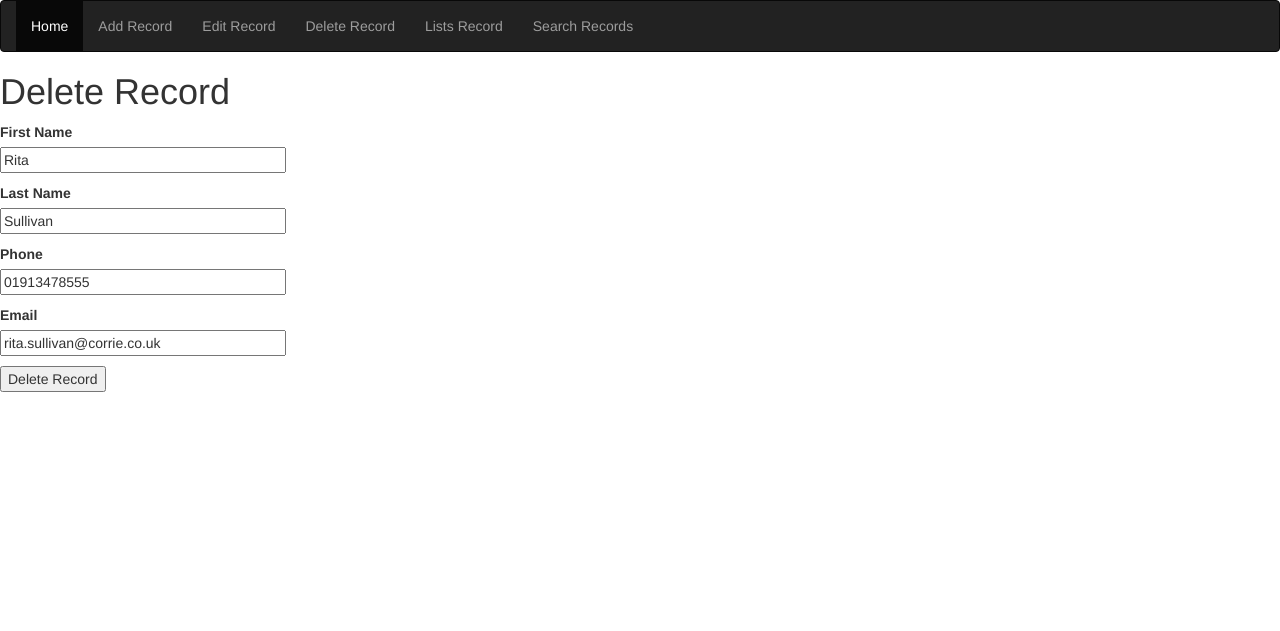
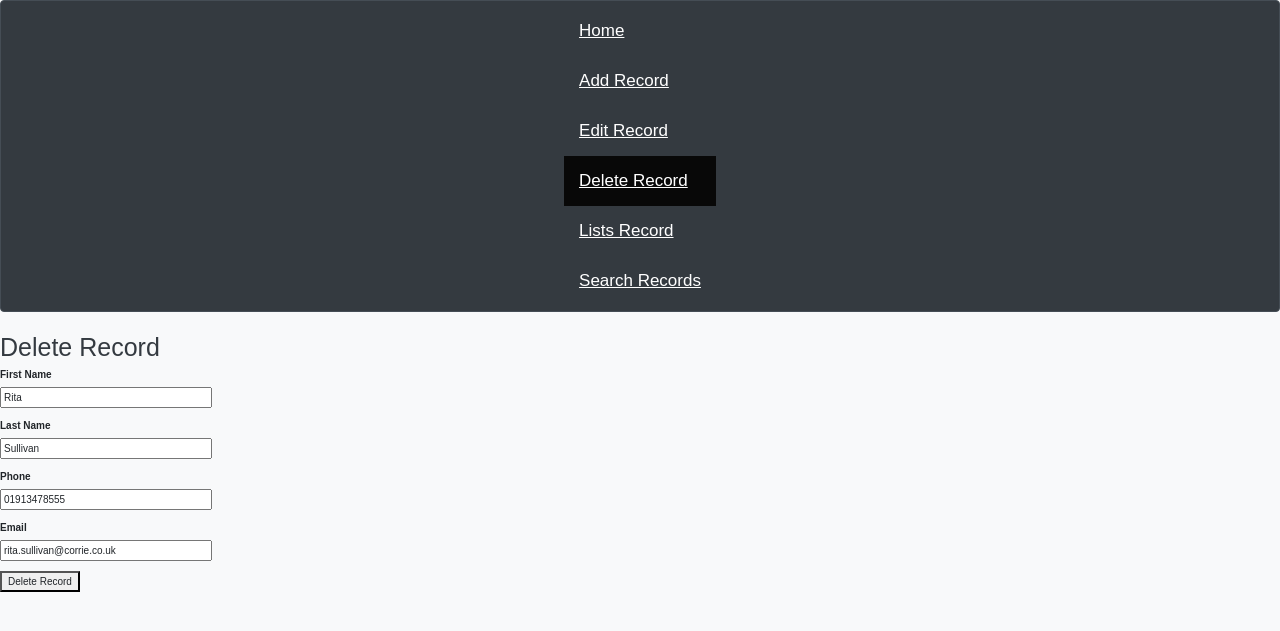
Before and after one commit to Dillan-03/PropelTechnicalInterview, a Flask app: page /delete/1 in a window 1280 px wide. Shown: the top 631 px of the page. Run offline with Flask 3, Linux system fonts and the light colour scheme; some libraries are stand-ins or nearby versions.

Commit message:
adding some basic styling

```diff
--- /dev/null
+++ b/static/styles.css
@@ -0,0 +1,41 @@
+body {
+    font-family: Arial, sans-serif;
+    background-color: #f8f9fa;
+    margin: 0;
+    padding: 0;
+}
+
+.navbar-inverse {
+    background-color: #343a40;
+    border-color: #454d55;
+}
+.nav{
+    font-size: 17px;
+}
+
+.navbar-inverse .navbar-brand,
+.navbar-inverse .navbar-nav > li > a {
+    color: #fff;
+}
+
+.container {
+    margin-top: 20px;
+}
+
+h1 {
+    color: #343a40;
+}
+
+.form-group {
+    margin-bottom: 15px;
+}
+
+ .navbar-nav > li {
+            position: relative;
+}
+
+.navbar-nav li:hover{
+    font-size: 20px;
+    border-radius: 1px;
+    border:1px white solid;
+}
--- a/templates/delete.html
+++ b/templates/delete.html
@@ -7,6 +7,11 @@
   <link rel="stylesheet" href="https://maxcdn.bootstrapcdn.com/bootstrap/3.4.1/css/bootstrap.min.css">
   <script src="https://ajax.googleapis.com/ajax/libs/jquery/3.7.1/jquery.min.js"></script>
   <script src="https://maxcdn.bootstrapcdn.com/bootstrap/3.4.1/js/bootstrap.min.js"></script>
+  <link rel="stylesheet" href="https://cdn.jsdelivr.net/npm/bootstrap@5.2.0-beta1/dist/css/bootstrap.min.css" integrity="sha384-0evSXbVzTVFT4GX6F7JY7EEKgucPFBzrYBsCmL3iKm8cofSSE//jywz9jIKjUe3Zb" crossorigin="anonymous">
+<script src="https://cdn.jsdelivr.net/npm/bootstrap@5.2.0-beta1/dist/js/bootstrap.bundle.min.js" integrity="sha384-OgwmRWzBJ8QqypiFvU+9fwP6a5TCgjTPLMQzE4OzqlZTUhvkgQf6z/XjgOtPV+le" crossorigin="anonymous"></script>
+
+        <link rel="stylesheet" href="{{ url_for('static', filename='styles.css') }}">
+
 </head>
 <body>
 
@@ -14,10 +19,10 @@
   <div class="container-fluid">
 
     <ul class="nav navbar-nav">
-      <li class="active"><a href="/">Home</a></li>
-      <li><a href="/add">Add Record</a></li>
+      <li ><a href="/">Home</a></li>
+      <li ><a href="/add">Add Record</a></li>
       <li><a href="/error">Edit Record</a></li>
-      <li><a href="/error">Delete Record</a></li>
+      <li class="active"><a href="/error">Delete Record</a></li>
         <li><a href="/list">Lists Record</a></li>
     <li><a href="/search">Search Records</a></li>
 
--- a/templates/home.html
+++ b/templates/home.html
@@ -7,6 +7,11 @@
   <link rel="stylesheet" href="https://maxcdn.bootstrapcdn.com/bootstrap/3.4.1/css/bootstrap.min.css">
   <script src="https://ajax.googleapis.com/ajax/libs/jquery/3.7.1/jquery.min.js"></script>
   <script src="https://maxcdn.bootstrapcdn.com/bootstrap/3.4.1/js/bootstrap.min.js"></script>
+  <link rel="stylesheet" href="https://cdn.jsdelivr.net/npm/bootstrap@5.2.0-beta1/dist/css/bootstrap.min.css" integrity="sha384-0evSXbVzTVFT4GX6F7JY7EEKgucPFBzrYBsCmL3iKm8cofSSE//jywz9jIKjUe3Zb" crossorigin="anonymous">
+<script src="https://cdn.jsdelivr.net/npm/bootstrap@5.2.0-beta1/dist/js/bootstrap.bundle.min.js" integrity="sha384-OgwmRWzBJ8QqypiFvU+9fwP6a5TCgjTPLMQzE4OzqlZTUhvkgQf6z/XjgOtPV+le" crossorigin="anonymous"></script>
+
+        <link rel="stylesheet" href="{{ url_for('static', filename='styles.css') }}">
+
 </head>
 <body>
 
```
Also changed, not shown: templates/404.html (+8 -1 lines), templates/add.html (+7 -2 lines), templates/edit.html (+6 -1 lines), templates/list.html (+7 -2 lines), templates/search.html (+6 -1 lines), static/table.css (line endings or trailing spaces).
